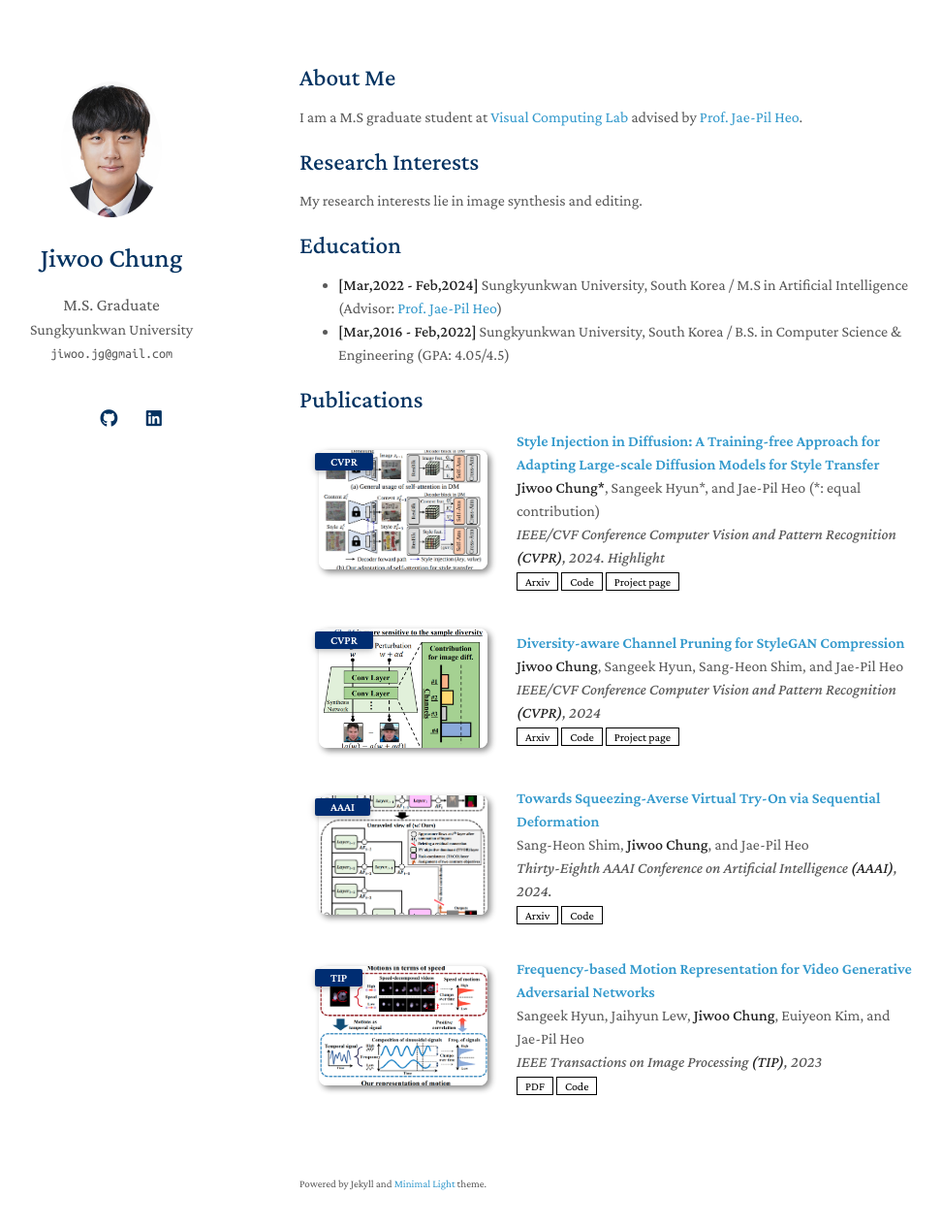
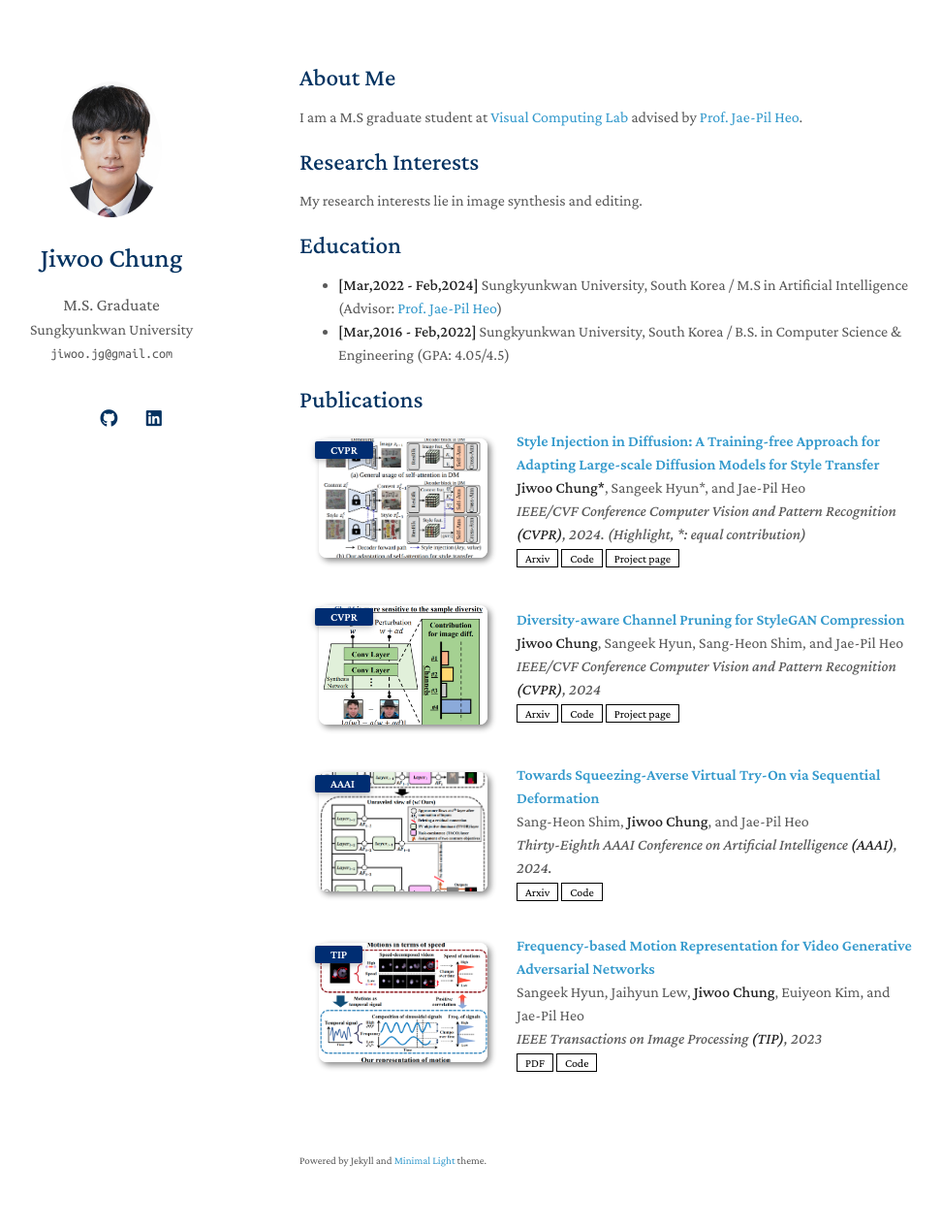
Before and after one commit to jiwoogit/jiwoogit.github.io, a Jekyll site: the page built from index.md, in a window 1280 px wide and 1301 px high. Shown: the top 1266 px of the window at 97% size, without its empty margins (161-1133 px from the left). Built offline with Jekyll 4.4.1, drawn with Linux system fonts in a browser that asks for light colours; nearby versions of some CDN libraries; a style sheet for code colours, icons or effects is not loaded; our own code applies the rules of GitHub Pages for plain Markdown files.

Commit message:
Update publications.md

```diff
--- a/_includes/publications.md
+++ b/_includes/publications.md
@@ -12,8 +12,8 @@
 
   <div class="col-sm-9" style="position: relative;padding-right: 15px;padding-left: 20px;">
     <div class="title"><a href="https://arxiv.org/abs/2312.09008">Style Injection in Diffusion: A Training-free Approach for Adapting Large-scale Diffusion Models for Style Transfer</a></div>
-    <div class="author"><strong>Jiwoo Chung*</strong>, Sangeek Hyun*, and Jae-Pil Heo (*: equal contribution)</div>
-    <div class="periodical"><em>IEEE/CVF Conference Computer Vision and Pattern Recognition <strong>(CVPR)</strong>, 2024. Highlight</em></div>
+    <div class="author"><strong>Jiwoo Chung*</strong>, Sangeek Hyun*, and Jae-Pil Heo</div>
+    <div class="periodical"><em>IEEE/CVF Conference Computer Vision and Pattern Recognition <strong>(CVPR)</strong>, 2024. (Highlight, *: equal contribution)</em></div>
     <div class="links">
         <a href="https://arxiv.org/abs/2312.09008" class="btn btn-sm z-depth-0" role="button" target="_blank" style="font-size:12px;">Arxiv</a>
         <a href="https://github.com/jiwoogit/StyleID" class="btn btn-sm z-depth-0" role="button" target="_blank" style="font-size:12px;">Code</a>
```
